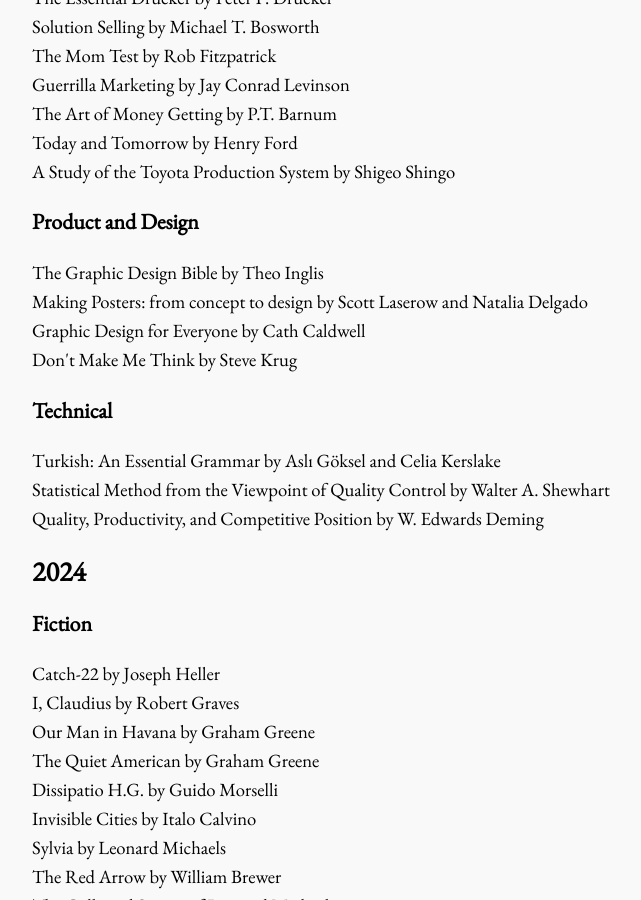
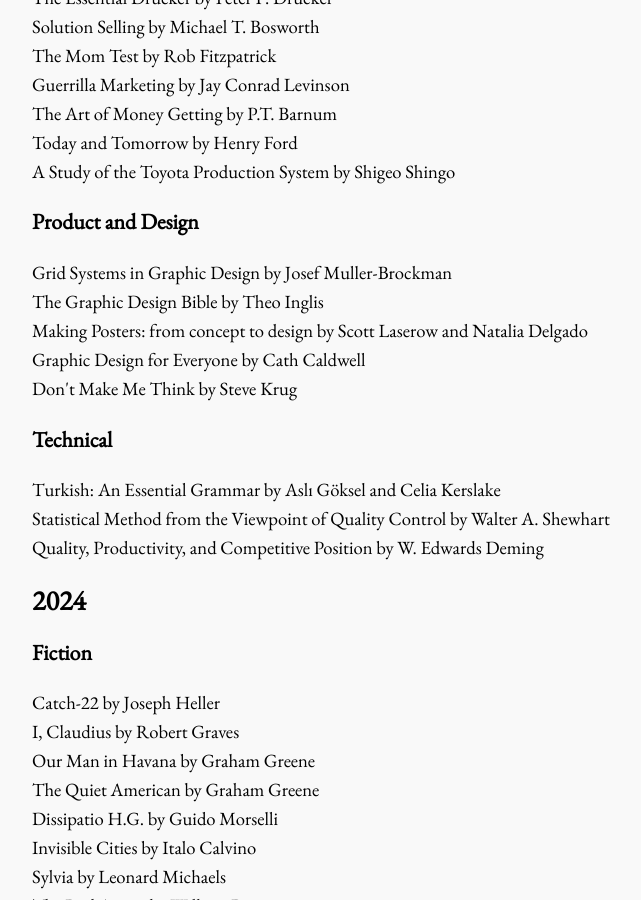
Before and after one commit to bora-uyumazturk/bora-uyumazturk.github.io, a Jekyll site: the page built from reading.html, in a window 1280 px wide and 900 px high, scrolled down 1797 px. Shown: the whole window, without its empty margins (140-781 px from the left). Built offline with Jekyll 4.4.1, drawn with Linux system fonts in a browser that asks for light colours.

Commit message:
Update reading.html

```diff
--- a/reading.html
+++ b/reading.html
@@ -77,6 +77,7 @@ title: Reading
 
   <h3>Product and Design</h3>
 
+  Grid Systems in Graphic Design by Josef Muller-Brockman <br>
   The Graphic Design Bible by Theo Inglis <br>
   Making Posters: from concept to design by Scott Laserow and Natalia Delgado <br>
   Graphic Design for Everyone by Cath Caldwell <br>
```
